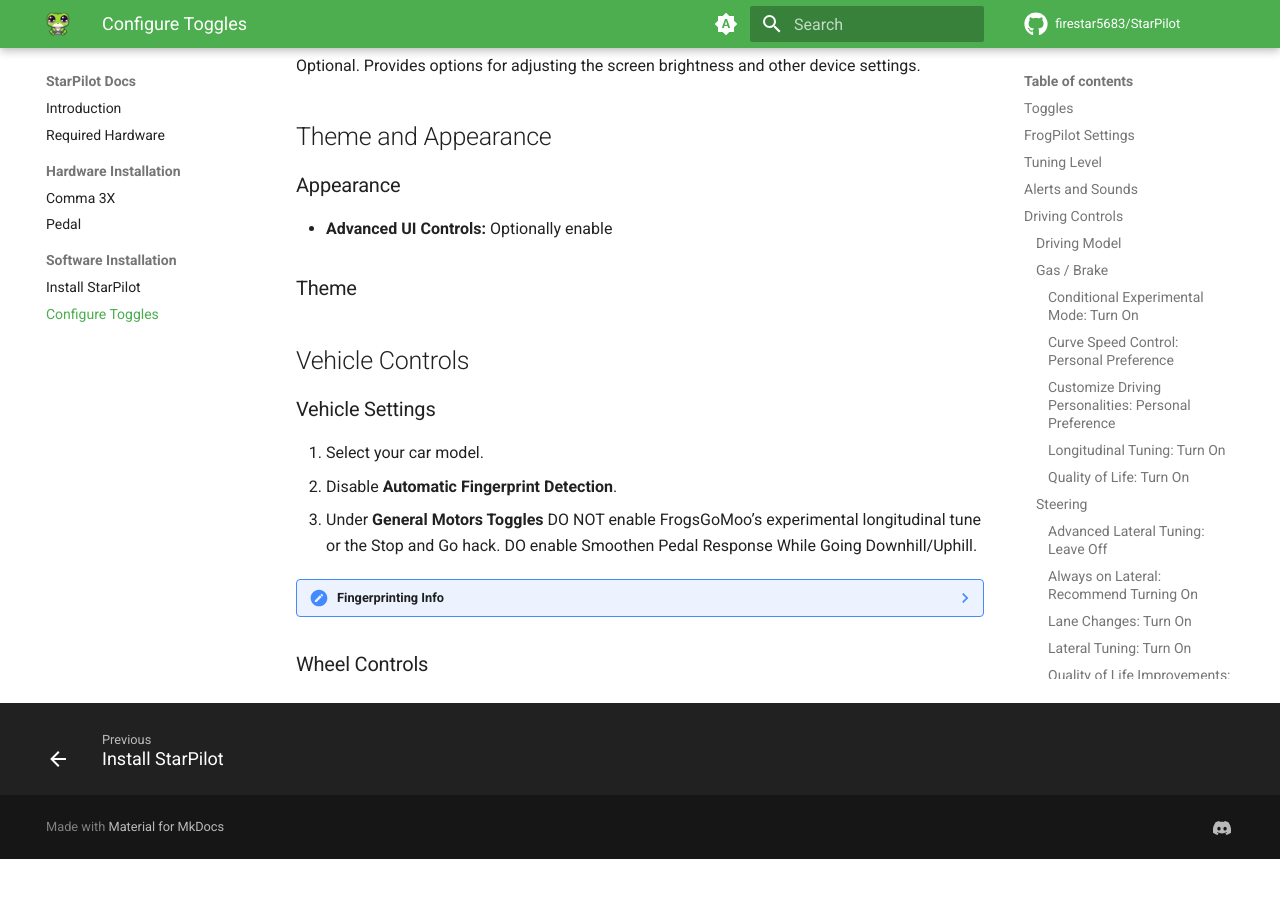
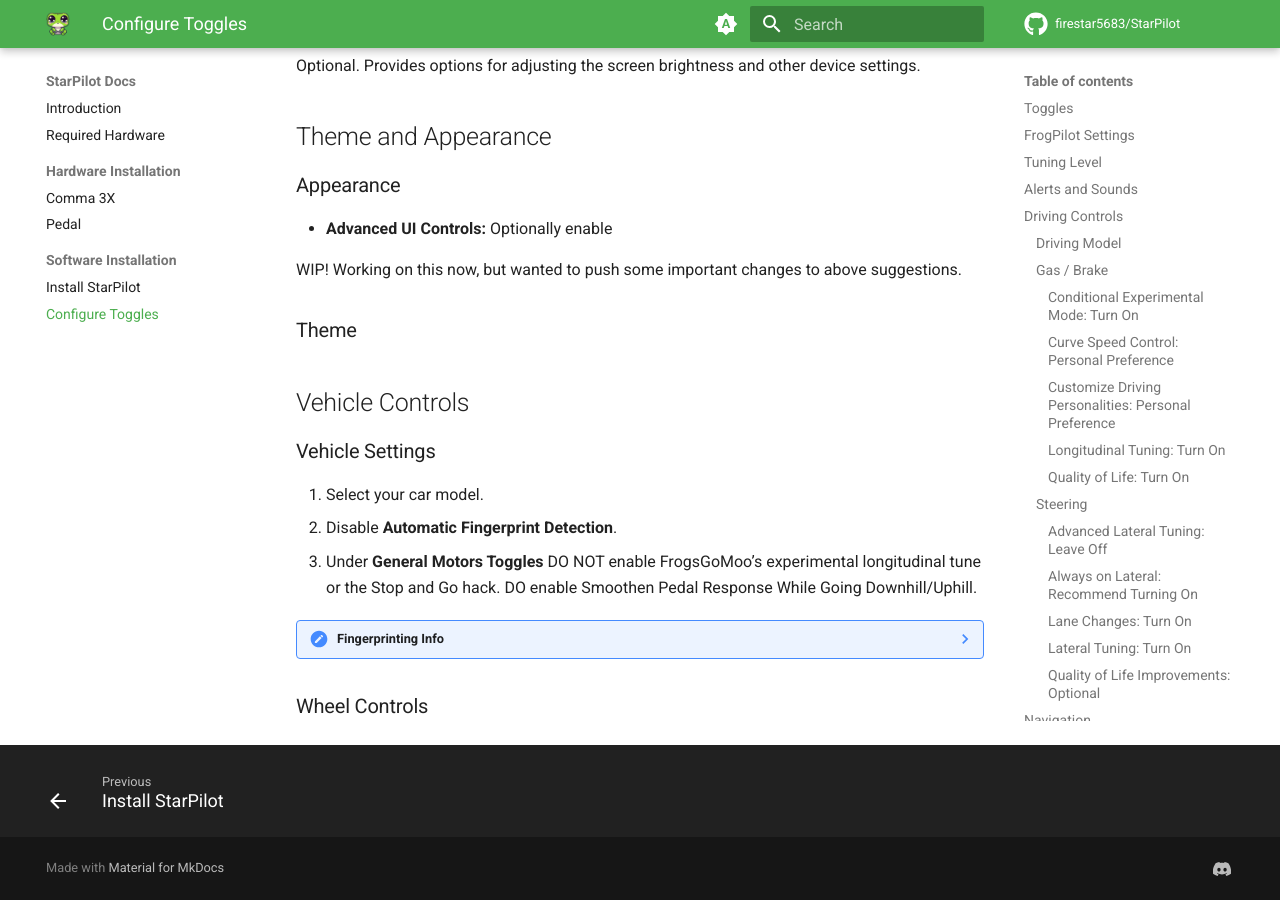
Before and after one commit to StarPilot-Docs/docs, an MkDocs documentation site: the page built from docs/software/toggles.md, in a window 1280 px wide and 900 px high, scrolled down 5095 px. Built offline with MkDocs 1.6.1 and Material for MkDocs 9.7.7, drawn with Linux system fonts in a browser that asks for light colours; comment, search, counter and statistics services are not loaded; before the commit the page ends 5954 px from its top, so only the background shows below that.

Commit message:
Update toggles.md

```diff
--- a/docs/software/toggles.md
+++ b/docs/software/toggles.md
@@ -172,6 +172,7 @@
 
 * **Advanced UI Controls:** Optionally enable
 
+WIP! Working on this now, but wanted to push some important changes to above suggestions.
 
 ### Theme
 
```
